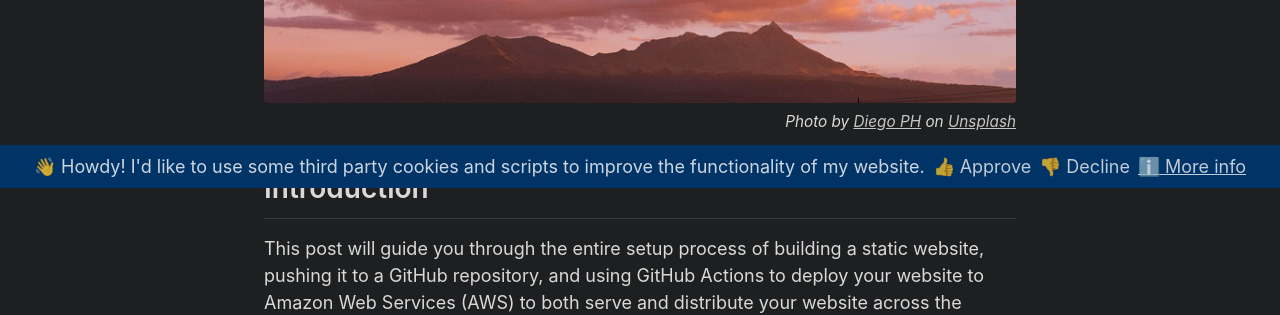
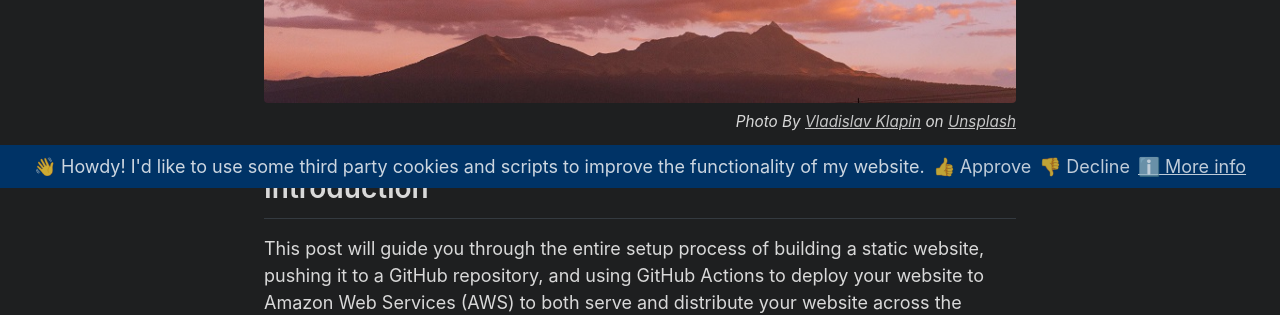
Before and after one commit to tiberiushunter/samwelek.co.uk, a Jekyll site: the page built from _posts/blog/2020-10-05-how-to-host-your-static-website-on-aws-with-github-actions.md, in a window 1280 px wide. Shown: the part 712-1027 px from the top of the page. Built offline with Jekyll 4.4.1, drawn with Linux system fonts in a browser that asks for light colours; emoji names are drawn with the system emoji font.

Commit message:
Refactoring cover images, added cover and cover-credit variables to easily add photos to posts with the same format

```diff
--- a/_includes/common/head.html
+++ b/_includes/common/head.html
@@ -21,4 +21,6 @@
   {% include social/twitter.html %}
 
   {% seo title=false %}
+  <meta property="og:image" content="{{ site.url }}/assets/images{{ page.url }}{{ page.cover }}">
+
 </head>
--- a/_includes/social/twitter.html
+++ b/_includes/social/twitter.html
@@ -8,9 +8,9 @@
 <meta name="twitter:description" content="{{ site.description }}">
 {% endif %}
 
-{% if page.image %}
+{% if page.cover %}
 <meta name="twitter:card" content="summary_large_image">
-<meta name="twitter:image" content="{{ site.url }}/assets/images{{ page.url }}{{ page.image }}">
+<meta name="twitter:image" content="{{ site.url }}/assets/images{{ page.url }}{{ page.cover }}">
 {% else %}
 <meta name="twitter:card" content="summary">
 {% endif %}
--- a/_layouts/post.html
+++ b/_layouts/post.html
@@ -6,7 +6,6 @@
   <h1 class="post-title">{{ page.title }}</h1>
   <h2 class="lead">{{ page.description }}</h2>
   <div class="post-date-tag-container">
-
     <aside class="post-date">
       <time datetime="{{ page.date | date_to_xmlschema }}" class="post-date"><small><span>Posted on</span>
           {{ page.date | date_to_string }}</small></time>
@@ -21,6 +20,14 @@
       </small>
     </aside>
     {% endif %}
+  </div>
+  <div class="post-cover">
+    <figure class="cover-caption">
+      <img src="/assets/images{{ page.url }}{{ page.cover }}" alt="Cover Photo" />
+      <figcaption>
+        {{ page.cover-credit }}
+      </figcaption>
+    </figure>
   </div>
   {{ content }}
 </article>
--- a/_posts/blog/2020-10-05-how-to-host-your-static-website-on-aws-with-github-actions.md
+++ b/_posts/blog/2020-10-05-how-to-host-your-static-website-on-aws-with-github-actions.md
@@ -3,14 +3,9 @@
 title: How to Host your Static Website on AWS with GitHub Actions
 description: Build a full CI/CD Pipeline with Github Actions to Deploy your Static Website to AWS
 tags: ["aws", "jekyll", "github", "guides"]
-image: cover.jpg
+cover: cover.jpg
+cover-credit: <span>Photo By <a href="https://unsplash.com/@lemonvlad?utm_source=unsplash&amp;utm_medium=referral&amp;utm_content=creditCopyText">Vladislav Klapin</a> on <a href="https://unsplash.com/s/photos/hello?utm_source=unsplash&amp;utm_medium=referral&amp;utm_content=creditCopyText">Unsplash</a></span>
 ---
-
-
-<div class="post-cover">
-<img src="/assets/images{{ page.url }}cover.jpg" />
-<figure class="cover-caption">Photo by <a href="https://unsplash.com/@jdiegoph?utm_source=unsplash&amp;utm_medium=referral&amp;utm_content=creditCopyText">Diego PH</a> on <a href="https://unsplash.com/s/photos/cloud?utm_source=unsplash&amp;utm_medium=referral&amp;utm_content=creditCopyText">Unsplash</a></figure>
-</div>
 
 ## Introduction
 
--- a/_sass/_posts.scss
+++ b/_sass/_posts.scss
@@ -35,7 +35,7 @@
   padding-top: var(--spacer-2);
   padding-bottom: var(--spacer-2);
 
-  .cover-caption {
+  .cover-caption > figcaption {
     margin-top: calc(var(--spacer)*-0.5);
     font-style: italic;
     font-size: 85%;
```
Also changed, not shown: _posts/blog/2020-10-01-hello-world.md (+2 -6 lines).
